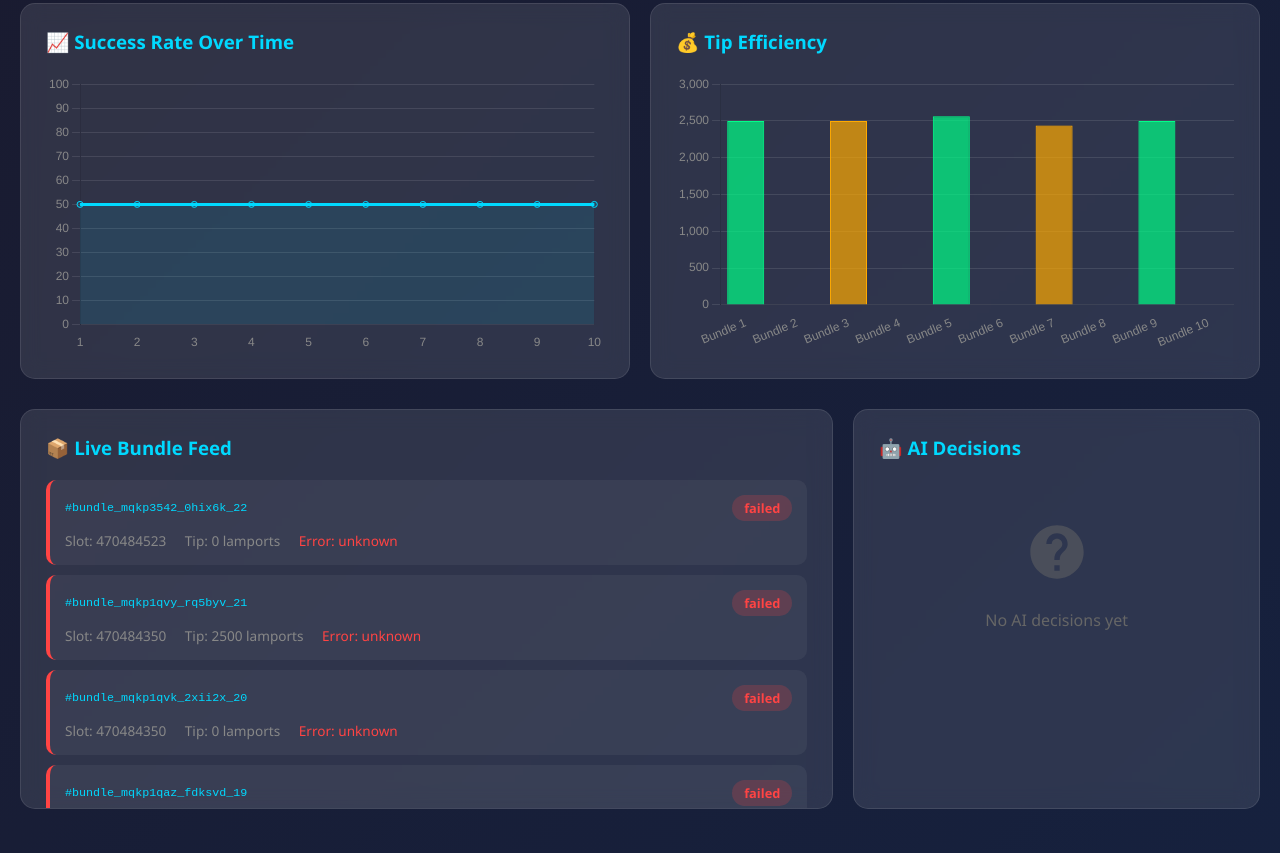
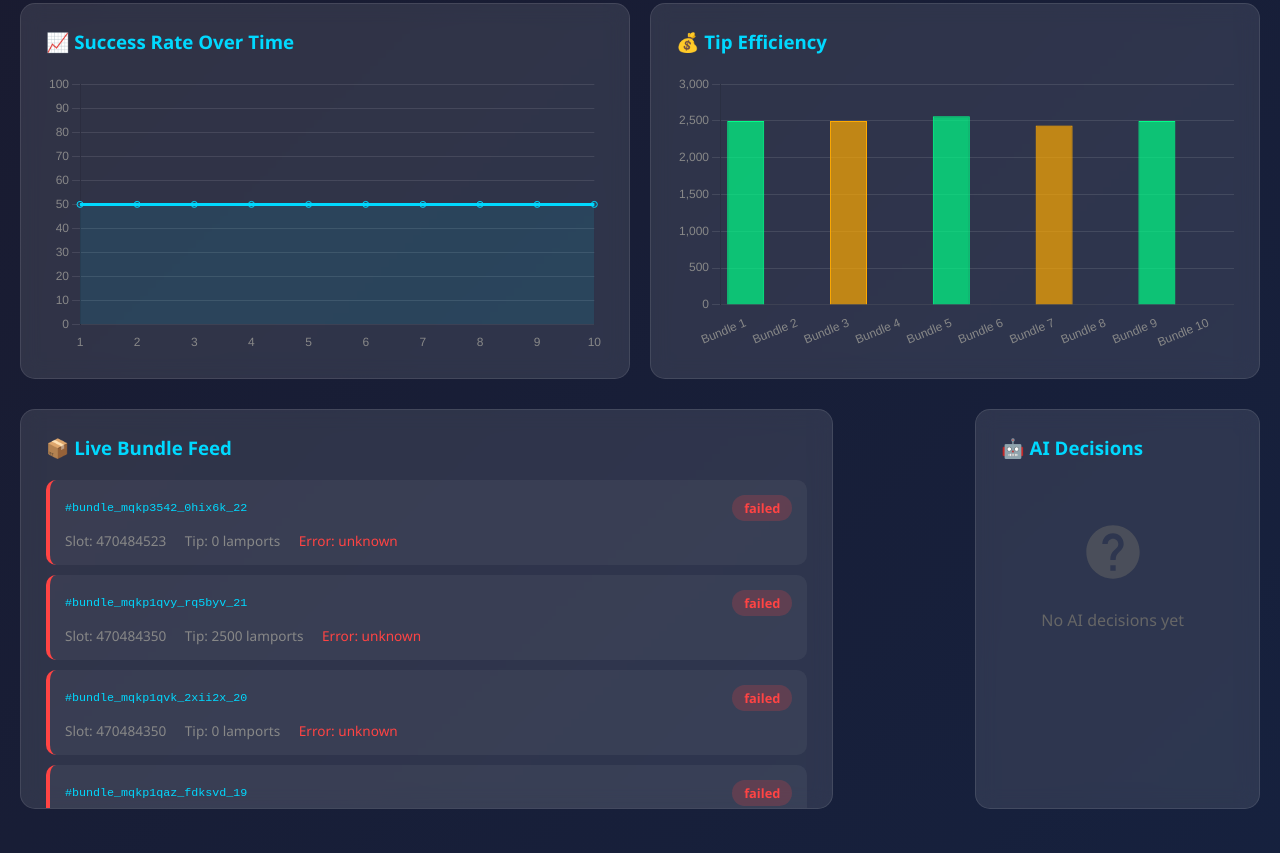
Before and after one commit to Cloud99p/keeper-agent, a website: page dashboard/index.html in a window 1280 px wide. Shown: the part 431-1284 px from the top of the page. Drawn offline with nearby package versions, Linux system fonts and the light colour scheme.

Commit message:
fix: AI Decisions panel layout - create separate constrained container
- Add .ai-decisions-panel with max-width: 400px
- Add .ai-decisions-container with scrollable overflow (max-height: 500px)
- Add custom scrollbar styling for AI decisions panel
- Prevent panel from extending too far into page
- Decision items have min-width: 280px for proper formatting

```diff
--- a/dashboard/index.html
+++ b/dashboard/index.html
@@ -180,17 +180,39 @@
             margin-right: 15px;
         }
 
-        .ai-decisions {
+        .ai-decisions-panel {
             background: rgba(255, 255, 255, 0.1);
             border-radius: 15px;
             padding: 25px;
             backdrop-filter: blur(10px);
             border: 1px solid rgba(255, 255, 255, 0.1);
+            max-width: 400px;
+            margin-left: auto;
         }
 
-        .ai-decisions h3 {
+        .ai-decisions-panel h3 {
             margin-bottom: 20px;
             color: #00d9ff;
+        }
+
+        .ai-decisions-container {
+            max-height: 500px;
+            overflow-y: auto;
+            padding-right: 10px;
+        }
+
+        .ai-decisions-container::-webkit-scrollbar {
+            width: 6px;
+        }
+
+        .ai-decisions-container::-webkit-scrollbar-track {
+            background: rgba(255, 255, 255, 0.05);
+            border-radius: 3px;
+        }
+
+        .ai-decisions-container::-webkit-scrollbar-thumb {
+            background: rgba(0, 217, 255, 0.5);
+            border-radius: 3px;
         }
 
         .decision-item {
@@ -199,6 +221,8 @@
             padding: 15px;
             margin-bottom: 10px;
             border-left: 4px solid #00d9ff;
+            flex-shrink: 0;
+            min-width: 280px;
         }
 
         .decision-header {
@@ -380,9 +404,9 @@
                 </div>
             </div>
 
-            <div class="ai-decisions">
+            <div class="ai-decisions-panel">
                 <h3>🤖 AI Decisions</h3>
-                <div id="aiDecisions">
+                <div id="aiDecisions" class="ai-decisions-container">
                     <div class="empty-state">
                         <svg viewBox="0 0 24 24" fill="currentColor">
                             <path d="M12 2C6.48 2 2 6.48 2 12s4.48 10 10 10 10-4.48 10-10S17.52 2 12 2zm1 17h-2v-2h2v2zm2.07-7.75l-.9.92C13.45 12.9 13 13.5 13 15h-2v-.5c0-1.1.45-2.1 1.17-2.83l1.24-1.26c.37-.36.59-.86.59-1.41 0-1.1-.9-2-2-2s-2 .9-2 2H8c0-2.21 1.79-4 4-4s4 1.79 4 4c0 .88-.36 1.68-.93 2.25z"/>
```
